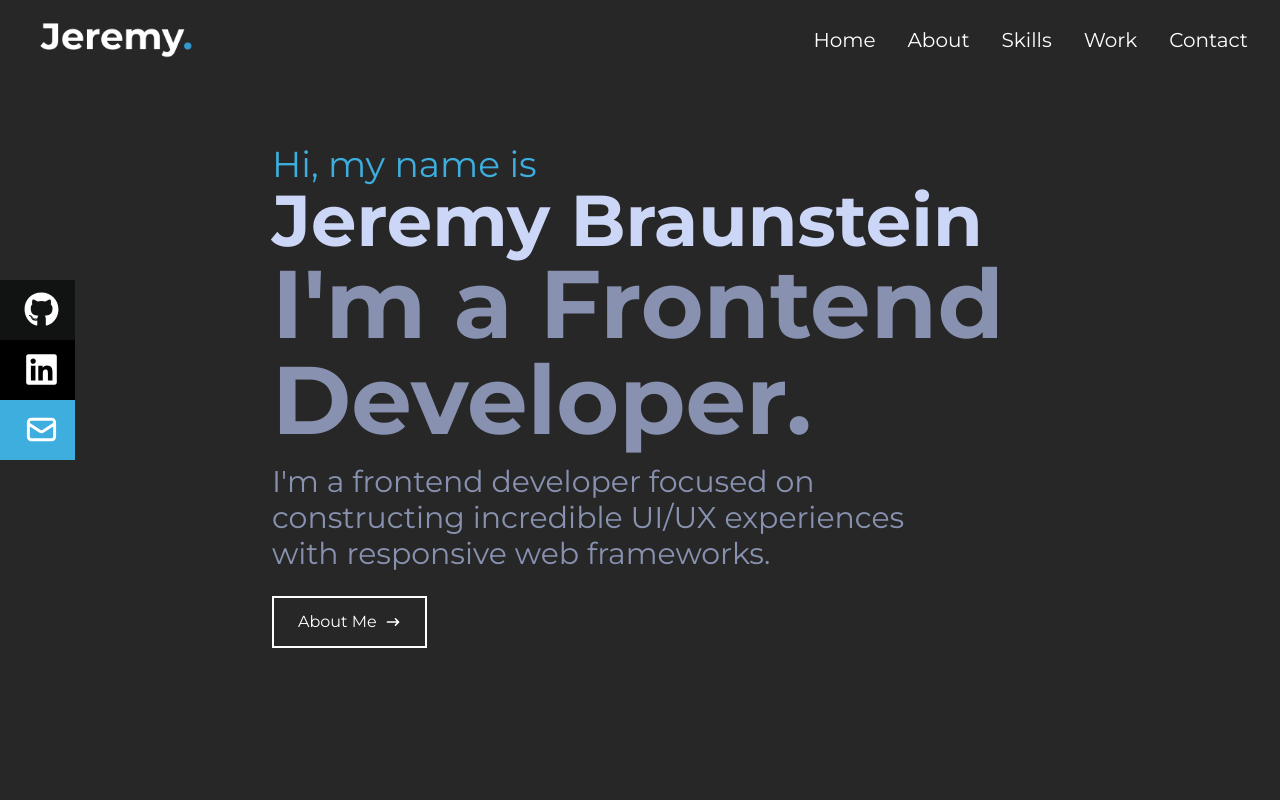
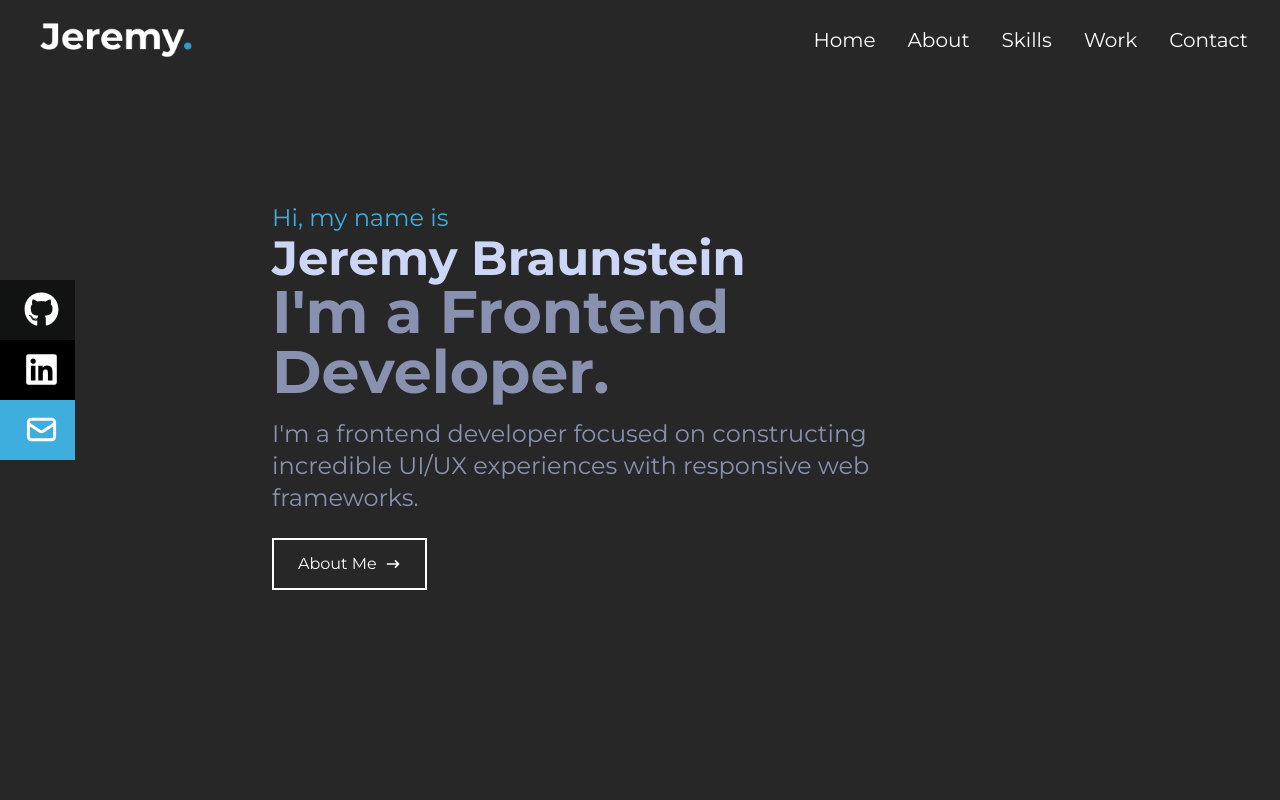
Before and after one commit to Jerbraun02/updatedpersonalsite, a React (Create React App) app: page / in a window 1280 px wide. Shown: the top 800 px of the page. Built offline with nearby package versions, Linux system fonts and the light colour scheme; no server answers.

Commit message:
Update Home.jsx

```diff
--- a/src/components/Home.jsx
+++ b/src/components/Home.jsx
@@ -6,14 +6,14 @@ const Home = () => {
   return (
     <div name='home' className='w-full h-screen bg-primary'>
       <div className='sm:max-w-[600px] lg:max-w-[800px] mx-auto px-8 flex flex-col justify-center h-full'>
-        <p className='text-text text-2xl md:text-4xl'>Hi, my name is</p>
-        <h1 className='text-[#ccd6f6] text-4xl sm:text-5xl md:text-7xl font-bold'>
+        <p className='text-text text-xl md:text-2xl'>Hi, my name is</p>
+        <h1 className='text-[#ccd6f6] text-4xl sm:text-5xl md:text-5xl font-bold'>
           Jeremy Braunstein
         </h1>
-        <h2 className='text-[#8892b0] text-4xl sm:text-5xl md:text-8xl font-bold'>
+        <h2 className='text-[#8892b0] text-4xl sm:text-5xl md:text-6xl font-bold'>
           I'm a Frontend Developer.
         </h2>
-        <p className='text-[#8892b0] py-4 max-w-[700px] sm:text-2xl md:text-3xl'>
+        <p className='text-[#8892b0] py-4 max-w-[700px] sm:text-xl md:text-2xl'>
           I'm a frontend developer focused on constructing incredible UI/UX
           experiences with responsive web frameworks.
         </p>
```
